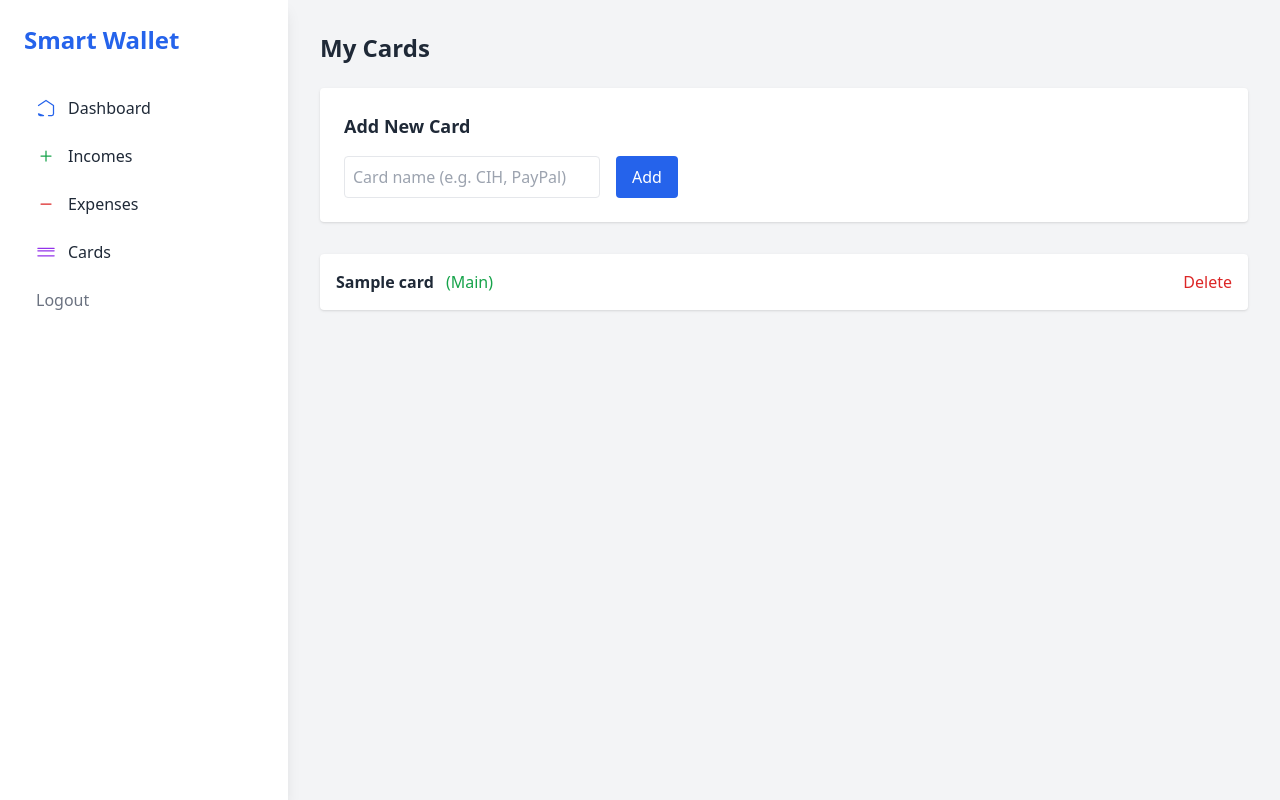
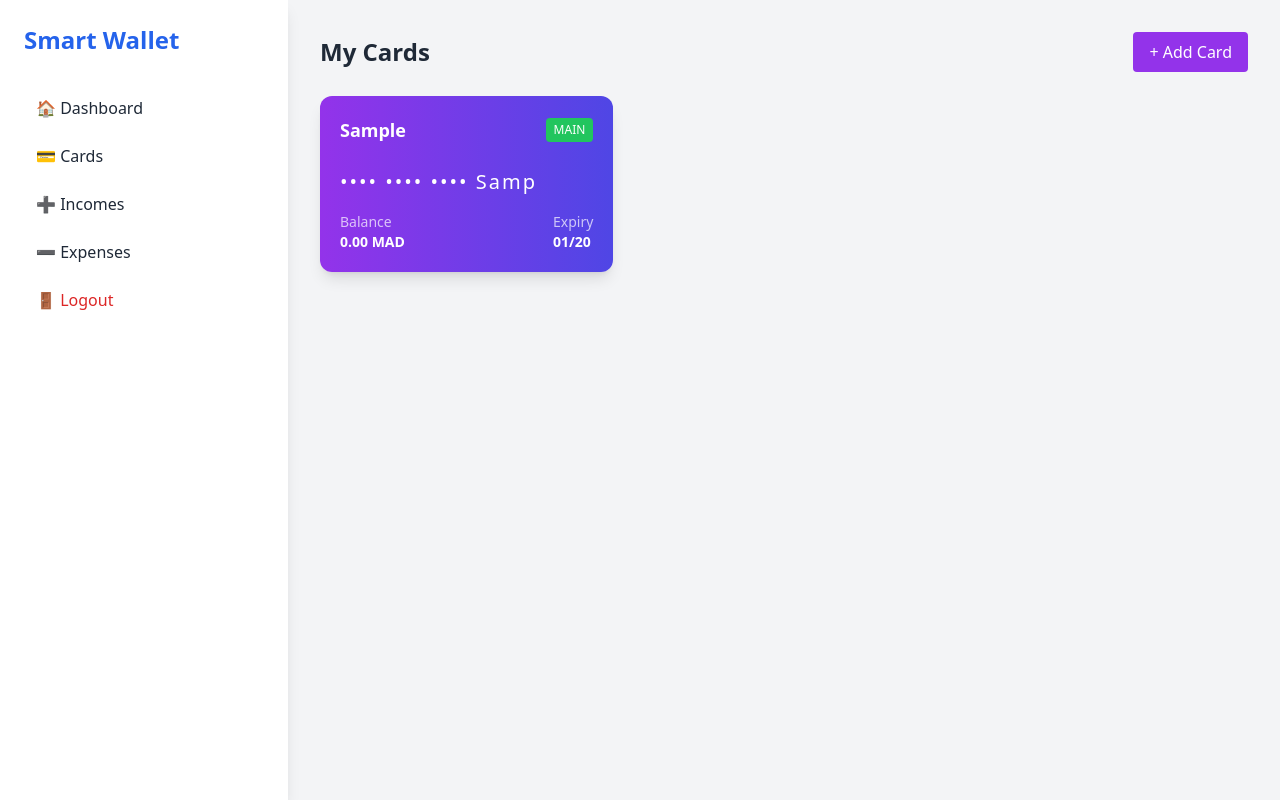
Before and after one commit to Parlog07/Income-Expenses-Tracker, a PHP site: page /Cards/index.php in a window 1280 px wide. Run offline with PHP 8.4, Linux system fonts and the light colour scheme; the visitor is signed in with stand-in values (Sample User, id 1); tables that the repository leaves empty hold one stand-in row (values such as "Sample post"); some libraries are stand-ins or nearby versions.

Commit message:
added information for the cards and new display and fix errors of adding cards data

```diff
--- a/Cards/index.php
+++ b/Cards/index.php
@@ -3,12 +3,10 @@ require_once "../Includes/auth.php";
 require_once "../Includes/db.php";
 include "../Includes/layout.php";
 
-$user_id = $_SESSION["user_id"];
+$user_id = $_SESSION['user_id'];
 
-// Fetch cards
 $stmt = $pdo->prepare("
-    SELECT *
-    FROM cards
+  SELECT * FROM cards
   WHERE user_id = ?
   ORDER BY is_main DESC, created_at ASC
 ");
@@ -16,57 +14,114 @@ $stmt->execute([$user_id]);
 $cards = $stmt->fetchAll(PDO::FETCH_ASSOC);
 ?>
 
-<h2 class="text-2xl font-bold mb-6">My Cards</h2>
-
-<!-- ADD CARD FORM -->
-<div class="bg-white p-6 rounded shadow mb-8">
-    <h3 class="text-lg font-bold mb-4">Add New Card</h3>
-
-    <form method="POST" action="store.php" class="flex gap-4">
-        <input
-            type="text"
-            name="name"
-            placeholder="Card name (e.g. CIH, PayPal)"
-            required
-            class="border p-2 rounded w-64"
-        >
-        <button class="bg-blue-600 text-white px-4 py-2 rounded">
-            Add
+<div class="flex items-center justify-between mb-6">
+  <h2 class="text-2xl font-bold">My Cards</h2>
+  <button id="openAddCard"
+          class="bg-purple-600 text-white px-4 py-2 rounded hover:bg-purple-700">
+    + Add Card
   </button>
-    </form>
 </div>
 
-<!-- CARD LIST -->
 <?php if (empty($cards)): ?>
-    <p>No cards yet.</p>
+  <p class="text-gray-500">No cards yet.</p>
 <?php endif; ?>
 
+<div class="grid grid-cols-1 md:grid-cols-2 lg:grid-cols-3 gap-6">
 <?php foreach ($cards as $card): ?>
-    <div class="bg-white p-4 rounded shadow mb-4 flex justify-between items-center">
-        <div>
-            <strong><?= htmlspecialchars($card["name"]) ?></strong>
-            <?php if ($card["is_main"]): ?>
-                <span class="text-green-600 ml-2">(Main)</span>
+
+<?php
+// balance per card
+$stmt = $pdo->prepare("SELECT COALESCE(SUM(amount),0) FROM incomes WHERE card_id=? AND user_id=?");
+$stmt->execute([$card['id'], $user_id]);
+$income = $stmt->fetchColumn();
+
+$stmt = $pdo->prepare("SELECT COALESCE(SUM(amount),0) FROM expenses WHERE card_id=? AND user_id=?");
+$stmt->execute([$card['id'], $user_id]);
+$expense = $stmt->fetchColumn();
+
+$balance = $income - $expense;
+?>
+
+<div class="rounded-xl p-5 text-white shadow-lg
+            <?= $card['is_main'] ? 'bg-gradient-to-r from-purple-600 to-indigo-600'
+                                 : 'bg-gradient-to-r from-gray-700 to-gray-900' ?>">
+  <div class="flex justify-between items-center mb-6">
+    <span class="text-lg font-semibold"><?= htmlspecialchars($card['provider']) ?></span>
+    <?php if ($card['is_main']): ?>
+      <span class="bg-green-500 text-xs px-2 py-1 rounded">MAIN</span>
     <?php endif; ?>
   </div>
 
-        <div class="flex gap-3">
-            <?php if (!$card["is_main"]): ?>
-                <a href="set_main.php?id=<?= $card['id'] ?>"
-                   class="text-blue-600 hover:underline">
-                   Set as main
-                </a>
-            <?php endif; ?>
+  <p class="text-xl tracking-widest mb-4">
+    •••• •••• •••• <?= htmlspecialchars($card['card_last4']) ?>
+  </p>
 
-            <a href="delete.php?id=<?= $card['id'] ?>"
-               onclick="return confirm('Delete this card?')"
-               class="text-red-600 hover:underline">
-               Delete
-            </a>
+  <div class="flex justify-between text-sm">
+    <div>
+      <p class="opacity-70">Balance</p>
+      <p class="font-bold"><?= number_format($balance, 2) ?> MAD</p>
+    </div>
+    <div>
+      <p class="opacity-70">Expiry</p>
+      <p class="font-bold"><?= date('m/y', strtotime($card['expiry_date'])) ?></p>
     </div>
   </div>
+</div>
+
 <?php endforeach; ?>
+</div>
+
+<!-- ADD CARD MODAL -->
+<div id="addCardModal"
+     class="fixed inset-0 hidden bg-black/40 flex items-center justify-center z-50">
+  <div class="bg-white rounded-xl w-full max-w-md p-6">
+    <div class="flex justify-between mb-4">
+      <h3 class="text-lg font-bold">Add New Card</h3>
+      <button id="closeAddCard">&times;</button>
+    </div>
+
+    <form method="POST" action="store.php" class="space-y-4">
+
+      <input name="provider" placeholder="Provider (Visa, CIH...)"
+             required class="w-full border p-2 rounded">
+
+      <input name="card_number" placeholder="Card Number"
+             required class="w-full border p-2 rounded">
+
+      <input name="limit_amount" type="number" step="0.01"
+             placeholder="Limit"
+             required class="w-full border p-2 rounded">
+
+      <input name="expiry_date" type="date"
+             required class="w-full border p-2 rounded">
+
+      <select name="is_main" class="w-full border p-2 rounded">
+        <option value="0">Secondary</option>
+        <option value="1">Primary</option>
+      </select>
+
+      <div class="flex justify-end gap-2">
+        <button type="button" id="closeAddCard2"
+                class="px-4 py-2 border rounded">Cancel</button>
+        <button class="px-4 py-2 bg-purple-600 text-white rounded">
+          Add Card
+        </button>
+      </div>
+    </form>
+  </div>
+</div>
 
 </main>
 </body>
 </html>
+
+<script>
+const show = el => el.classList.remove('hidden');
+const hide = el => el.classList.add('hidden');
+
+const modal = document.getElementById('addCardModal');
+document.getElementById('openAddCard').onclick = () => show(modal);
+['closeAddCard','closeAddCard2'].forEach(id =>
+  document.getElementById(id).onclick = () => hide(modal)
+);
+</script>
--- a/Includes/db.php
+++ b/Includes/db.php
@@ -1,7 +1,14 @@
 <?php
 try {
-    $pdo = new PDO("mysql:host=localhost;dbname=smart-walet", "root", "");
+    $pdo = new PDO(
+        "mysql:host=localhost;dbname=smart-wallet;charset=utf8mb4",
+        "root",
+        "",
+        [
+            PDO::ATTR_ERRMODE => PDO::ERRMODE_EXCEPTION,
+            PDO::ATTR_DEFAULT_FETCH_MODE => PDO::FETCH_ASSOC
+        ]
+    );
 } catch (PDOException $e) {
-    die("Connection failed: " . $e->getMessage());
+    die("Database connection failed: " . $e->getMessage());
 }
-?>
--- a/Includes/layout.php
+++ b/Includes/layout.php
@@ -2,66 +2,55 @@
 <!DOCTYPE html>
 <html lang="en">
 <head>
-  <meta charset="utf-8" />
-  <meta name="viewport" content="width=device-width,initial-scale=1" />
+  <meta charset="UTF-8">
+  <title>Smart Wallet</title>
+  <meta name="viewport" content="width=device-width, initial-scale=1.0">
   <script src="https://cdn.tailwindcss.com"></script>
-  <title>Smart Wallet</title>
 </head>
+
 <body class="bg-gray-100 text-gray-800">
 <div class="min-h-screen flex">
 
-    <!-- LEFT SIDEBAR -->
+  <!-- SIDEBAR -->
   <aside class="w-72 bg-white shadow-lg p-6">
     <a href="/php/Income-Expenses-Tracker/index.php" class="block mb-8">
       <h1 class="text-2xl font-extrabold text-blue-600">Smart Wallet</h1>
     </a>
+
     <nav class="space-y-2">
 
+      <!-- Dashboard -->
       <a href="/php/Income-Expenses-Tracker/index.php"
-     class="flex items-center gap-3 rounded px-3 py-2 hover:bg-blue-50">
-    <svg xmlns="http://www.w3.org/2000/svg" class="h-5 w-5 text-blue-600" fill="none"
-         viewBox="0 0 24 24" stroke-width="1.5" stroke="currentColor">
-      <path stroke-linecap="round" stroke-linejoin="round"
-            d="M3 9l9-6 9 6v10a2 2 0 01-2 2h-4m-6 0H5a2 2 0 01-2-2z" />
-    </svg>
-    Dashboard
+         class="flex items-center gap-3 px-3 py-2 rounded hover:bg-blue-50">
+        🏠 Dashboard
       </a>
 
-  <a href="/php/Income-Expenses-Tracker/Incomes/index.php"
-     class="flex items-center gap-3 rounded px-3 py-2 hover:bg-blue-50">
-    <svg xmlns="http://www.w3.org/2000/svg" class="h-5 w-5 text-green-600" fill="none"
-         viewBox="0 0 24 24" stroke-width="1.5" stroke="currentColor">
-      <path stroke-linecap="round" stroke-linejoin="round"
-            d="M12 6v6m0 0v6m0-6h6m-6 0H6" />
-    </svg>
-    Incomes
+      <!-- Cards -->
+      <a href="/php/Income-Expenses-Tracker/Cards/index.php"
+         class="flex items-center gap-3 px-3 py-2 rounded hover:bg-purple-50">
+        💳 Cards
       </a>
 
-  <a href="/php/Income-Expenses-Tracker/Expenses/index.php"
-     class="flex items-center gap-3 rounded px-3 py-2 hover:bg-blue-50">
-    <svg xmlns="http://www.w3.org/2000/svg" class="h-5 w-5 text-red-600" fill="none"
-         viewBox="0 0 24 24" stroke-width="1.5" stroke="currentColor">
-      <path stroke-linecap="round" stroke-linejoin="round" d="M6 12h12" />
-    </svg>
-    Expenses
+      <!-- Incomes -->
+      <a href="/php/Income-Expenses-Tracker/Incomes/index.php"
+         class="flex items-center gap-3 px-3 py-2 rounded hover:bg-green-50">
+        ➕ Incomes
       </a>
 
-  <!-- ✅ NEW CARDS BUTTON -->
-  <a href="/php/Income-Expenses-Tracker/Cards/index.php"
-     class="flex items-center gap-3 rounded px-3 py-2 hover:bg-blue-50">
-    <svg xmlns="http://www.w3.org/2000/svg" class="h-5 w-5 text-purple-600" fill="none"
-         viewBox="0 0 24 24" stroke-width="1.5" stroke="currentColor">
-      <path stroke-linecap="round" stroke-linejoin="round"
-            d="M2.25 7.5h19.5m-19.5 3h19.5m-19.5 6h19.5" />
-    </svg>
-    Cards
+      <!-- Expenses -->
+      <a href="/php/Income-Expenses-Tracker/Expenses/index.php"
+         class="flex items-center gap-3 px-3 py-2 rounded hover:bg-red-50">
+        ➖ Expenses
       </a>
 
+      <!-- Logout -->
       <a href="/php/Income-Expenses-Tracker/auth/logout.php"
-     class="flex items-center gap-3 rounded px-3 py-2 text-gray-500 hover:bg-red-50 hover:text-red-600">
-    Logout
+         class="flex items-center gap-3 px-3 py-2 rounded hover:bg-gray-200 text-red-600">
+        🚪 Logout
       </a>
 
     </nav>
   </aside>
-    <main id="main-content" class="flex-1 p-8">
+
+  <!-- MAIN CONTENT -->
+  <main class="flex-1 p-8">
```
Also changed, not shown: Cards/store.php (+45 -17 lines), database.sql (+12 -4 lines). Lines whose indentation alone changed are shown as unchanged.
